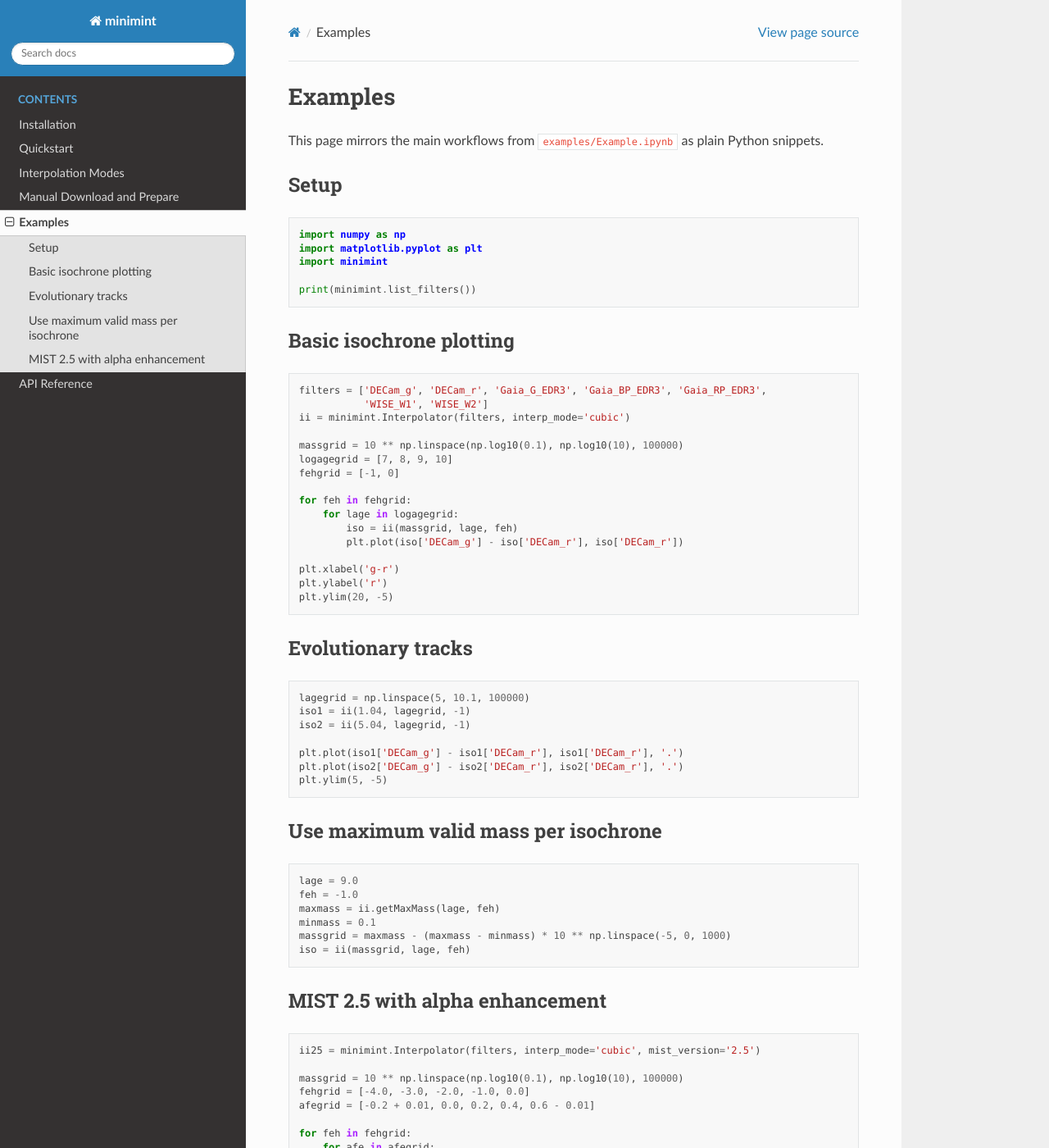
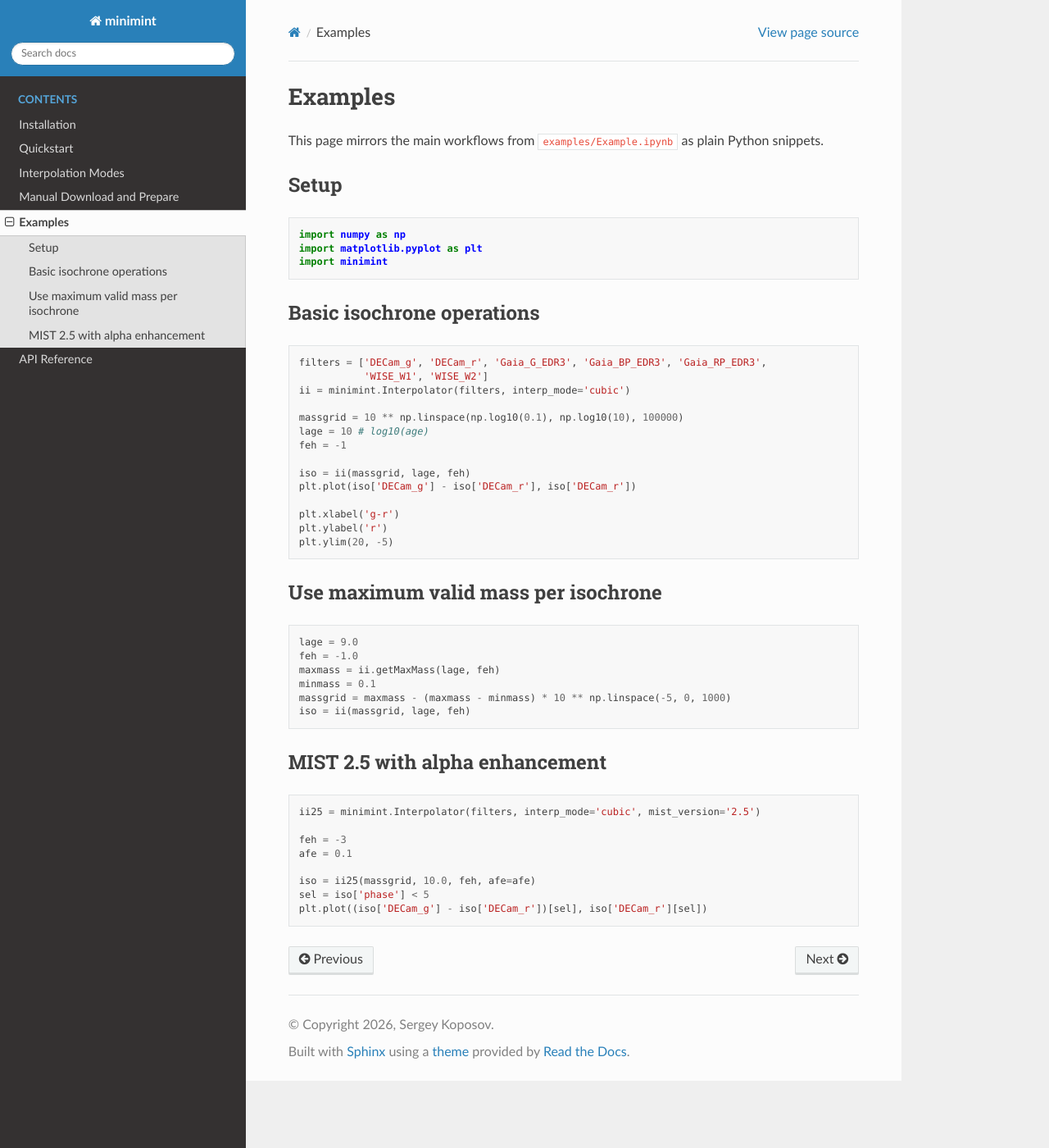
Before and after one commit to segasai/minimint, a Sphinx documentation site: the page built from docs/examples.rst, in a window 1280 px wide and 1400 px high. Shown: the whole window at 82% size. Built offline with Sphinx 7.4.7 and the Read the Docs theme 3.1.0, drawn with Linux system fonts in a browser that asks for light colours.

Commit message:
update docs

```diff
--- a/docs/examples.rst
+++ b/docs/examples.rst
@@ -13,9 +13,7 @@ Setup
    import matplotlib.pyplot as plt
    import minimint
 
-   print(minimint.list_filters())
-
-Basic isochrone plotting
+Basic isochrone operations
 ------------------------
 
 .. code-block:: python
@@ -25,30 +23,16 @@ Basic isochrone plotting
    ii = minimint.Interpolator(filters, interp_mode='cubic')
 
    massgrid = 10 ** np.linspace(np.log10(0.1), np.log10(10), 100000)
-   logagegrid = [7, 8, 9, 10]
-   fehgrid = [-1, 0]
+   lage = 10 # log10(age)
+   feh = -1
 
-   for feh in fehgrid:
-       for lage in logagegrid:
-           iso = ii(massgrid, lage, feh)
-           plt.plot(iso['DECam_g'] - iso['DECam_r'], iso['DECam_r'])
+   iso = ii(massgrid, lage, feh)
+   plt.plot(iso['DECam_g'] - iso['DECam_r'], iso['DECam_r'])
 
    plt.xlabel('g-r')
    plt.ylabel('r')
    plt.ylim(20, -5)
 
-Evolutionary tracks
--------------------
-
-.. code-block:: python
-
-   lagegrid = np.linspace(5, 10.1, 100000)
-   iso1 = ii(1.04, lagegrid, -1)
-   iso2 = ii(5.04, lagegrid, -1)
-
-   plt.plot(iso1['DECam_g'] - iso1['DECam_r'], iso1['DECam_r'], '.')
-   plt.plot(iso2['DECam_g'] - iso2['DECam_r'], iso2['DECam_r'], '.')
-   plt.ylim(5, -5)
 
 Use maximum valid mass per isochrone
 ------------------------------------
@@ -69,12 +53,9 @@ MIST 2.5 with alpha enhancement
 
    ii25 = minimint.Interpolator(filters, interp_mode='cubic', mist_version='2.5')
 
-   massgrid = 10 ** np.linspace(np.log10(0.1), np.log10(10), 100000)
-   fehgrid = [-4.0, -3.0, -2.0, -1.0, 0.0]
-   afegrid = [-0.2 + 0.01, 0.0, 0.2, 0.4, 0.6 - 0.01]
+   feh = -3
+   afe = 0.1
 
-   for feh in fehgrid:
-       for afe in afegrid:
-           iso = ii25(massgrid, 10.0, feh, afe=afe)
-           sel = iso['phase'] < 5
-           plt.plot((iso['DECam_g'] - iso['DECam_r'])[sel], iso['DECam_r'][sel])
+   iso = ii25(massgrid, 10.0, feh, afe=afe)
+   sel = iso['phase'] < 5
+   plt.plot((iso['DECam_g'] - iso['DECam_r'])[sel], iso['DECam_r'][sel])
--- a/docs/manual_data_prep.rst
+++ b/docs/manual_data_prep.rst
@@ -1,8 +1,8 @@
 Manual Download and Prepare
 ===========================
 
-If you download archives manually, minimint can provide URL lists and then
-prepare unpacked files locally.
+If you prefer to download MIST data manually, minimint can provide URL lists. You can then use these downloaded files to
+prepare the isochrones for the interpolators.
 
 Get archive URLs
 ----------------
@@ -21,6 +21,8 @@ Get archive URLs
 
 Prepare unpacked files
 ----------------------
+
+Here we assume that you have downloaded the EEPs and bolometric correction files and unpacked them.
 
 .. code-block:: python
 
--- a/docs/quickstart.rst
+++ b/docs/quickstart.rst
@@ -1,7 +1,7 @@
 Quickstart
 ==========
 
-Prepare default data:
+Download and prepare MIST isochrones
 
 .. code-block:: python
 
```
Also changed, not shown: README.md (+10 -25 lines).
